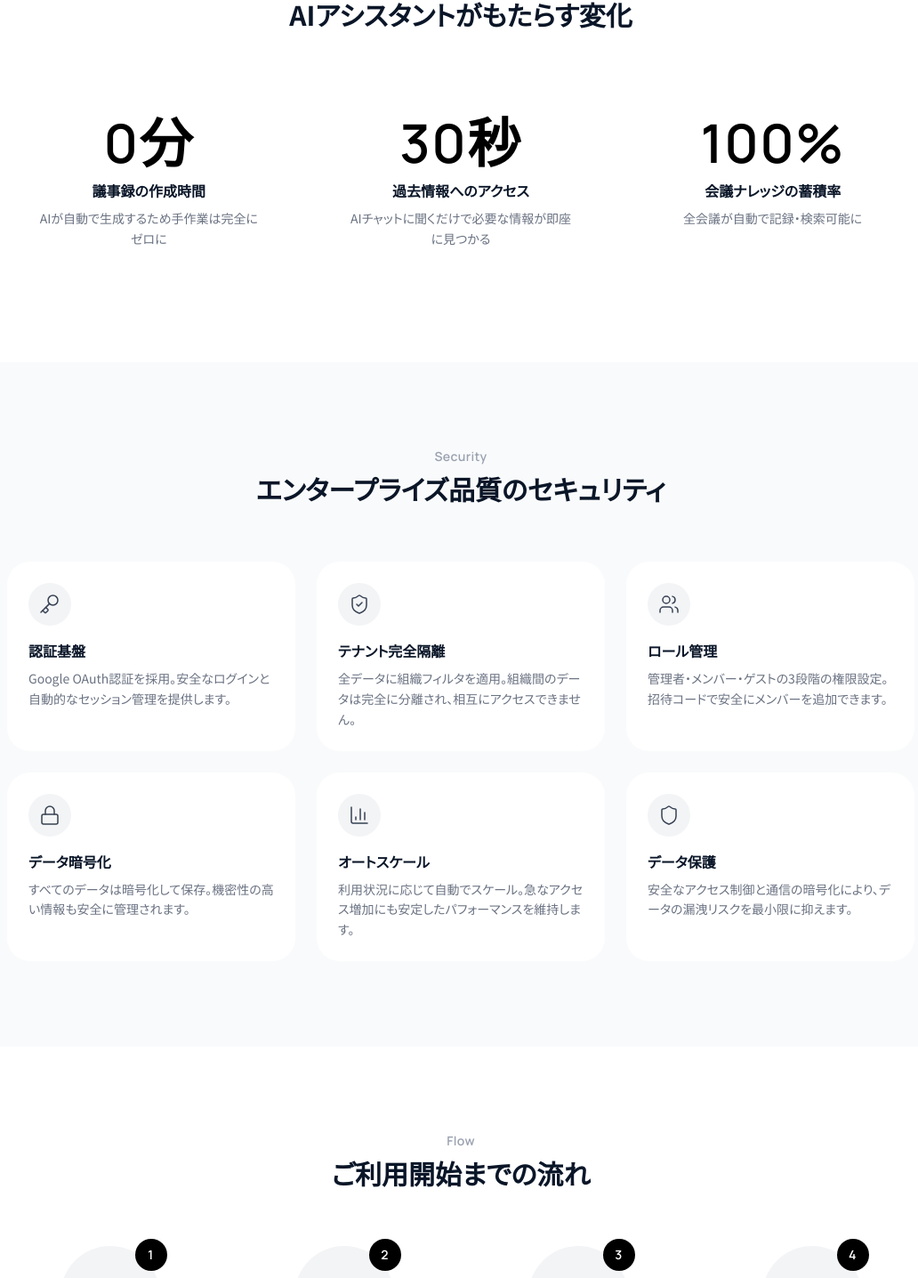
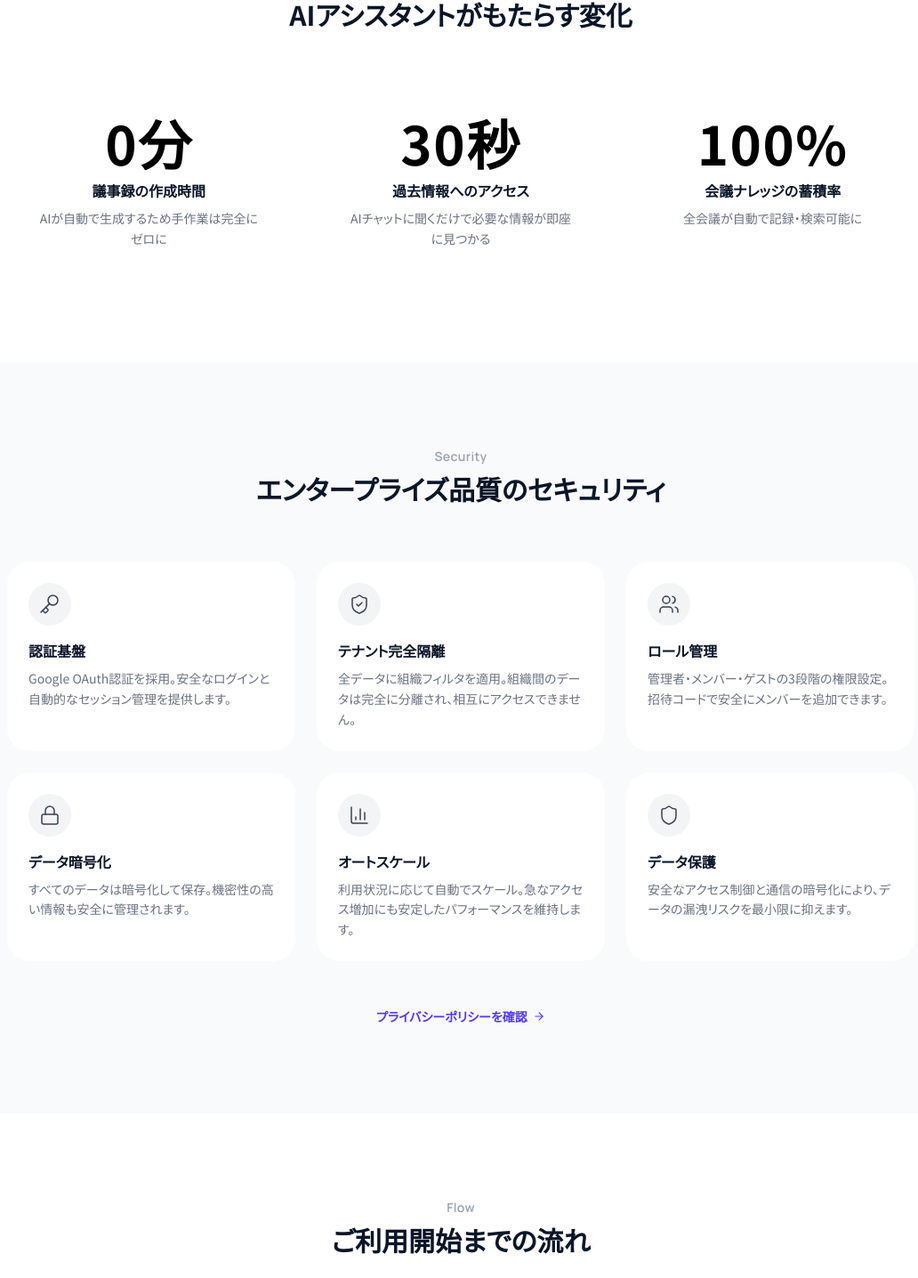
Before and after one commit to Ascend-Logic/ascend_logic_website, a Next.js app in the folder ascend-logic/: page /products/ascendai in a window 1280 px wide. Shown: the part 5118-6554 px from the top of the page at 89% size, without its empty margins (122-1154 px from the left). Built offline with nearby package versions, Linux system fonts and the light colour scheme; a web font is replaced by a local one.

Commit message:
feat(ascendai): 利用規約・プライバシーポリシーへのリンクを復活

```diff
--- a/ascend-logic/app/products/ascendai/page.tsx
+++ b/ascend-logic/app/products/ascendai/page.tsx
@@ -1,6 +1,7 @@
 import { Metadata } from 'next'
-import { ArrowDown, ArrowRight, BarChart3, Check, ClipboardList, HelpCircle, Key, Lightbulb, Lock, Mail, MessageSquare, Monitor, Shield, ShieldCheck, User, Users, X } from 'lucide-react'
+import { ArrowDown, ArrowRight, BarChart3, Check, ClipboardList, ExternalLink, HelpCircle, Key, Lightbulb, Lock, Mail, MessageSquare, Monitor, Shield, ShieldCheck, User, Users, X } from 'lucide-react'
 import Image from 'next/image'
+import Link from 'next/link'
 import CtaLink from '../../../components/ui/CtaLink'
 import FadeIn from '../../../components/ui/FadeIn'
 
@@ -442,7 +443,7 @@ export default function AscendAgentProductPage() {
       <section className="py-24 bg-white">
         <div className="max-w-[1100px] mx-auto px-6 md:px-10">
           <FadeIn>
-            <p className="font-en tracking-wide font-semibold text-sm text-gray-400 tracking-[0.2em] text-center mb-2">Impact</p>
+            <p className="font-en tracking-wide font-semibold text-sm text-gray-400 text-center mb-2">Impact</p>
             <h2 className="text-2xl md:text-3xl font-bold text-center mb-16">AIアシスタントがもたらす変化</h2>
           </FadeIn>
 
@@ -450,7 +451,7 @@ export default function AscendAgentProductPage() {
             {impacts.map((item, i) => (
               <FadeIn key={i} delay={i * 120}>
                 <div className="text-center p-8">
-                  <p className="font-en tracking-wide font-semibold text-5xl md:text-6xl font-bold text-black mb-3">{item.value}</p>
+                  <p className="font-jp tracking-wide font-semibold text-5xl md:text-6xl text-black mb-3">{item.value}</p>
                   <p className="text-base font-bold mb-2">{item.label}</p>
                   <p className="text-gray-500 text-sm leading-relaxed">{item.description}</p>
                 </div>
@@ -510,6 +511,14 @@ export default function AscendAgentProductPage() {
               </FadeIn>
             ))}
           </div>
+
+          <FadeIn>
+            <div className="text-center mt-12">
+              <Link href="/ascendai-privacy" className="inline-flex items-center gap-1.5 text-sm text-indigo-600 hover:text-indigo-800 font-semibold transition-colors">
+                プライバシーポリシーを確認 <ArrowRight className="w-3.5 h-3.5" />
+              </Link>
+            </div>
+          </FadeIn>
         </div>
       </section>
 
@@ -579,7 +588,7 @@ export default function AscendAgentProductPage() {
         <div className="absolute inset-0 bg-[radial-gradient(ellipse_at_center,rgba(79,70,229,0.1),transparent_70%)]" />
         <div className="relative z-10 max-w-[1100px] mx-auto px-6 md:px-10 text-center">
           <FadeIn>
-            <p className="font-en tracking-wide font-semibold text-sm text-white/40 tracking-[0.2em] mb-4">Contact Us</p>
+            <p className="font-en tracking-wide font-semibold text-sm text-white/40 mb-4">Contact Us</p>
             <h2 className="text-2xl md:text-3xl font-bold mb-4">すべての社員に、もう一人の力を。</h2>
             <p className="text-white/50 text-sm md:text-base max-w-2xl mx-auto mb-10 leading-relaxed">
               Ascend Agent &#8212; あなた専属のAIアシスタント。
@@ -589,6 +598,15 @@ export default function AscendAgentProductPage() {
             <CtaLink href="/request-documents" variant="outline-light-invert">
               お問い合わせ <ArrowRight className="w-4 h-4 transition-transform duration-300 group-hover:translate-x-1" />
             </CtaLink>
+            <div className="flex items-center justify-center gap-6 mt-12 text-xs text-white/30">
+              <Link href="/terms" className="hover:text-white/60 transition-colors">
+                利用規約
+              </Link>
+              <span>|</span>
+              <Link href="/ascendai-privacy" className="hover:text-white/60 transition-colors">
+                プライバシーポリシー
+              </Link>
+            </div>
           </FadeIn>
         </div>
       </section>
```
